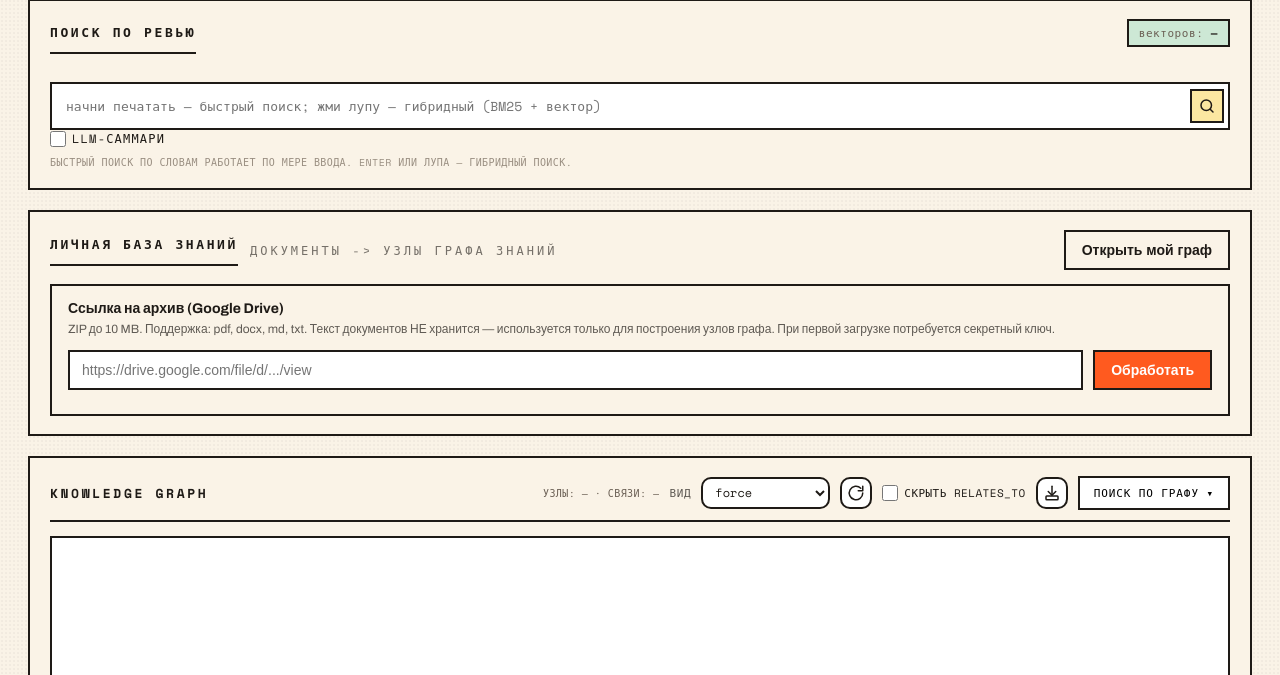
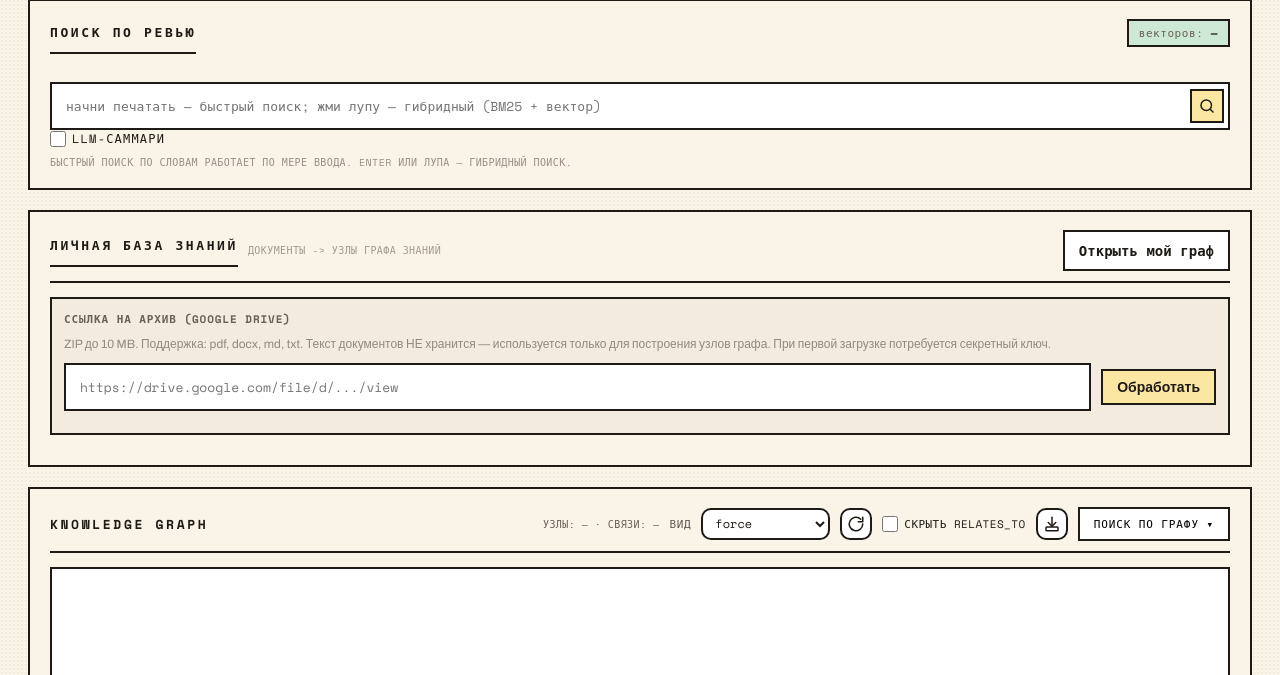
Before and after one commit to paschaGroznyj/PMAnalyze, a FastAPI app: page / in a window 1280 px wide. Shown: the part 1725-2400 px from the top of the page. Run offline with FastAPI, Linux system fonts and the light colour scheme; data that the repository does not hold is empty; parts of the project's set-up code (start-up, migrations or seed data) failed here and were passed over; some libraries are stand-ins or nearby versions.

Commit message:
pkb panel: restyle import block to match kg panel visuals

```diff
--- a/templates/dashboard.html
+++ b/templates/dashboard.html
@@ -581,7 +581,70 @@
   .pkb-progress-head{flex-direction:column;align-items:flex-start;gap:4px}
 }
 
-  /* PKB-GRAPH-CSS */
+
+
+/* ===== PKB panel restyle to match KG panel (without changing PKB graph UX) ===== */
+#pkb-panel{margin-top:20px; margin-bottom:14px}
+#pkb-panel .pkb-head{
+  display:flex; align-items:center; justify-content:space-between; gap:10px; flex-wrap:wrap;
+  border-bottom:2px solid var(--ink); padding-bottom:10px; margin-bottom:14px;
+}
+#pkb-panel .pkb-head h3{margin:0}
+#pkb-panel .pkb-hint{font-size:10px; color:#6b6055; letter-spacing:.04em}
+#pkb-panel .pkb-open-graph-btn{
+  margin-left:auto; min-height:36px; padding:8px 14px; font-family:'Space Mono',monospace;
+  border:2px solid var(--ink); background:#fff; color:var(--ink); cursor:pointer;
+  transition:transform .1s ease, box-shadow .1s ease, background .1s ease;
+}
+#pkb-panel .pkb-open-graph-btn:hover{background:#F7EFE8; transform:translate(-1px,-1px); box-shadow:3px 3px 0 var(--ink)}
+
+#pkb-panel .pkb-step{
+  border:2px solid var(--ink); background:rgba(30,26,22,.03); padding:12px; margin-bottom:12px; overflow:hidden;
+}
+#pkb-panel .pkb-step-title{
+  font-family:'Space Mono',monospace; font-size:11px; letter-spacing:.08em; text-transform:uppercase;
+  color:#6b6055; margin-bottom:8px;
+}
+#pkb-panel .pkb-step-desc{font-size:12px; color:#6b6055; line-height:1.5; margin-bottom:10px}
+#pkb-panel .pkb-import-row{display:flex; gap:10px; align-items:center; flex-wrap:wrap}
+#pkb-panel .pkb-input{
+  flex:1; min-width:260px; padding:12px 14px; box-sizing:border-box;
+  border:2px solid var(--ink); background:#fff; color:var(--ink);
+  font-family:'Space Mono',monospace; font-size:13px;
+}
+#pkb-panel .pkb-input:focus{outline:none; box-shadow:3px 3px 0 var(--orange)}
+#pkb-panel .pkb-btn{
+  border:2px solid var(--ink); background:#fff; color:var(--ink); font-weight:700;
+  min-height:36px; padding:8px 14px; cursor:pointer;
+}
+#pkb-panel .pkb-btn:hover{background:#F7EFE8; box-shadow:3px 3px 0 var(--ink); transform:none}
+#pkb-panel .pkb-btn-primary{background:var(--yellow)}
+#pkb-panel .pkb-btn-primary:hover{background:var(--orange); color:#fff; box-shadow:3px 3px 0 var(--ink)}
+#pkb-panel .pkb-key-status{font-size:11px; letter-spacing:.04em}
+
+#pkb-panel .pkb-progress{
+  border:2px dashed var(--ink); background:#fff; padding:10px 12px;
+}
+#pkb-panel .pkb-progress-head{font-size:11px; margin-bottom:8px}
+#pkb-panel .pkb-bar{height:8px; border:2px solid var(--ink); background:#fff}
+#pkb-panel .pkb-progress-file{font-size:11px}
+#pkb-panel .pkb-progress-stats{font-size:11px; color:#6b6055}
+#pkb-panel .pkb-err-item{font-size:11px; padding:6px 8px; background:#fff}
+
+@media(max-width:920px){
+  #pkb-panel .pkb-import-row{flex-direction:column; align-items:stretch}
+  #pkb-panel .pkb-input{width:100%; min-width:0}
+  #pkb-panel .pkb-btn{width:100%}
+}
+@media(max-width:500px){
+  #pkb-panel{margin-top:14px}
+  #pkb-panel .pkb-head{gap:8px}
+  #pkb-panel .pkb-open-graph-btn{margin-left:0; width:100%; min-height:40px}
+  #pkb-panel .pkb-input{font-size:16px; padding:12px}
+  #pkb-panel .pkb-btn{min-height:44px; font-size:15px}
+}
+
+/* PKB-GRAPH-CSS */
   .pkb-graph-wrap{margin-top:18px; border-top:2px dashed var(--ink); padding-top:16px}
   .pkb-kg-head{border:2px solid var(--ink); background:rgba(30,26,22,.03); padding:12px; margin-bottom:12px; display:flex; flex-direction:column; gap:10px; overflow:hidden}
   .pkb-kg-info{display:flex; align-items:center; justify-content:space-between; gap:10px}
```
